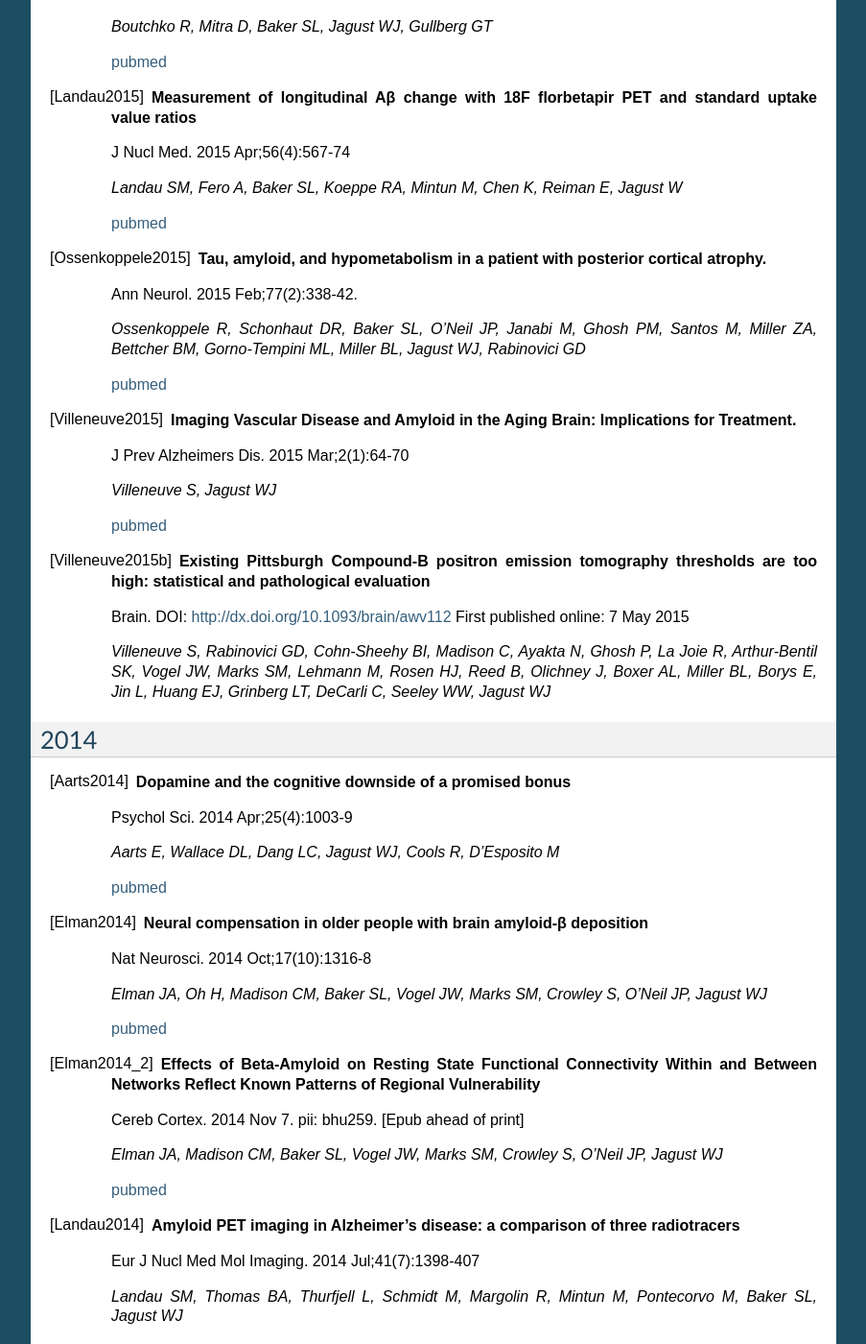
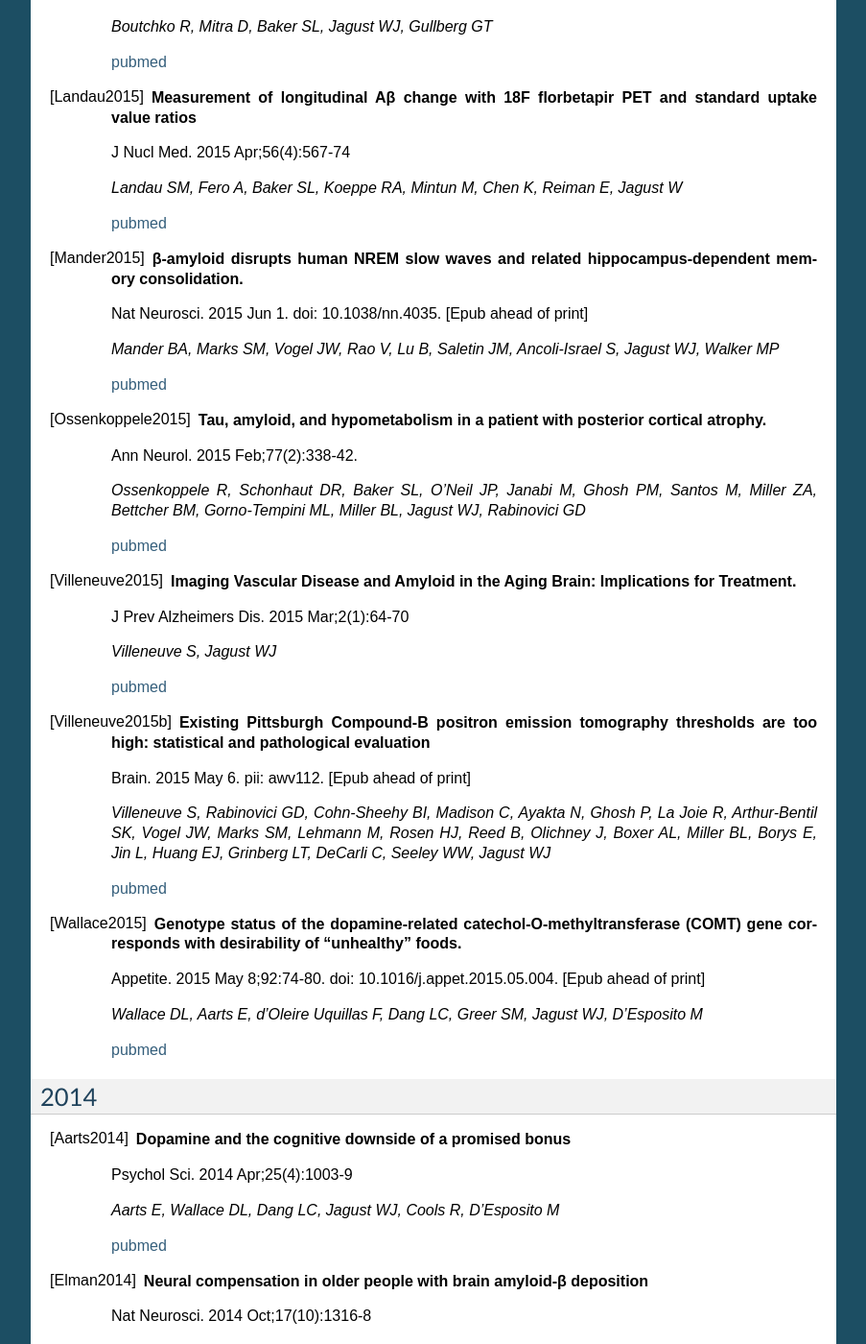
Before and after one commit to illdopejake/Website, a Sphinx documentation site: the page built from jagustlab/source/publications.rst, in a window 1280 px wide and 1400 px high, scrolled down 947 px. Shown: the whole window at 96% size, without its empty margins (198-1101 px from the left). Built offline with Sphinx 7.4.7, drawn with Linux system fonts in a browser that asks for light colours; formulas are drawn with MathJax 3.

Commit message:
Added Rachel and Andy to people, new lab photo to people, Wallace and Mander 2015 publications, Mander Nature Neuroscience News, and updated Research page

```diff
--- a/jagustlab/source/publications.rst
+++ b/jagustlab/source/publications.rst
@@ -35,6 +35,15 @@ Publication Timeline
 
     `pubmed <http://www.ncbi.nlm.nih.gov/pubmed/25745095>`_
 
+.. [Mander2015]
+    **β-amyloid disrupts human NREM slow waves and related hippocampus-dependent memory consolidation.**
+
+    Nat Neurosci. 2015 Jun 1. doi: 10.1038/nn.4035. [Epub ahead of print]
+
+    *Mander BA, Marks SM, Vogel JW, Rao V, Lu B, Saletin JM, Ancoli-Israel S, Jagust WJ, Walker MP*
+
+    `pubmed <http://www.ncbi.nlm.nih.gov/pubmed/26030850>`_
+
 .. [Ossenkoppele2015]
     **Tau, amyloid, and hypometabolism in a patient with posterior cortical atrophy.**
 
@@ -56,10 +65,20 @@ Publication Timeline
 .. [Villeneuve2015b]
     **Existing Pittsburgh Compound-B positron emission tomography thresholds are too high: statistical and pathological evaluation**
 
-    Brain. DOI: http://dx.doi.org/10.1093/brain/awv112 First published online: 7 May 2015
+    Brain. 2015 May 6. pii: awv112. [Epub ahead of print]
 
     *Villeneuve S, Rabinovici GD, Cohn-Sheehy BI, Madison C, Ayakta N, Ghosh P, La Joie R, Arthur-Bentil SK, Vogel JW, Marks SM, Lehmann M, Rosen HJ, Reed B, Olichney J, Boxer AL, Miller BL, Borys E, Jin L, Huang EJ, Grinberg LT, DeCarli C, Seeley WW, Jagust WJ*
 
+    `pubmed <http://www.ncbi.nlm.nih.gov/pubmed/25953778>`_
+
+.. [Wallace2015]
+    **Genotype status of the dopamine-related catechol-O-methyltransferase (COMT) gene corresponds with desirability of "unhealthy" foods.**
+
+    Appetite. 2015 May 8;92:74-80. doi: 10.1016/j.appet.2015.05.004. [Epub ahead of print]
+
+    *Wallace DL, Aarts E, d'Oleire Uquillas F, Dang LC, Greer SM, Jagust WJ, D'Esposito M*
+
+    `pubmed <http://www.ncbi.nlm.nih.gov/pubmed/25963102>`_
 
 2014
 ====
--- a/jagustlab/source/research.rst
+++ b/jagustlab/source/research.rst
@@ -174,6 +174,7 @@ Current projects use [18F]Flurometatyrosine (FMT) with PET as an indicator of pr
 
 References
 ~~~~~~~~~~
+    [Wallace2015]_ Genotype status of the dopamine-related catechol-O-methyltransferase (COMT) gene corresponds with desirability of "unhealthy" foods.
 
     [Aarts2014]_ Dopamine and the cognitive downside of a promised bonus
 
```
Also changed, not shown: jagustlab/source/news.rst (+28 -0 lines), jagustlab/source/people.rst (+52 -33 lines).
